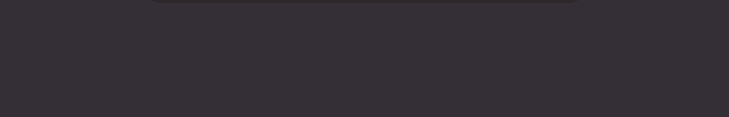
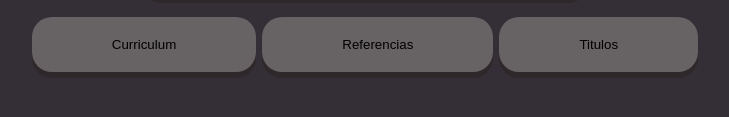
Before and after one commit to Nestorahumadag/git_landing, a plain HTML site: page index.html in a window 1280 px wide. Shown: the part 399-516 px from the top of the page, without its empty margins (275-1004 px from the left). Drawn offline with nearby package versions, Linux system fonts and the light colour scheme.

Commit message:
Se agrega popovers

```diff
--- a/assets/css/style.css
+++ b/assets/css/style.css
@@ -57,3 +57,16 @@ form {
   box-shadow: none;
   top: 6px;
 }
+
+footer {
+  margin-top: 20px;
+}
+#popover {
+  display: flex;
+  justify-content: center;
+
+}
+#popover .btn{
+  margin-inline: 3px;
+
+}
--- a/assets/js/main.js
+++ b/assets/js/main.js
@@ -0,0 +1,2 @@
+const popoverTriggerList = document.querySelectorAll('[data-bs-toggle="popover"]')
+const popoverList = [...popoverTriggerList].map(popoverTriggerEl => new bootstrap.Popover(popoverTriggerEl))
--- a/index.html
+++ b/index.html
@@ -1,5 +1,6 @@
 <!DOCTYPE html>
 <html lang="en">
+
 <head>
   <meta charset="UTF-8">
   <meta name="viewport" content="width=device-width, initial-scale=1.0">
@@ -8,6 +9,7 @@
   <link rel="stylesheet" href="assets/css/style.css">
   <link href="https://fonts.googleapis.com/css?family=Open+Sans|Space+Mono" rel="stylesheet">
 </head>
+
 <body>
 
 
@@ -21,6 +23,25 @@
     </button>
   </div>
 
+  <footer>
+    <div class="container-fluid">
+      <div id="popover">
+        <button type="button" class="btn btn-secondary" data-bs-container="body" data-bs-toggle="popover"
+          data-bs-placement="top" data-bs-content="Top popover">
+          Curriculum
+        </button>
+        <button type="button" class="btn btn-secondary" data-bs-container="body" data-bs-toggle="popover"
+          data-bs-placement="right" data-bs-content="Right popover">
+          Referencias
+        </button>
+        <button type="button" class="btn btn-secondary" data-bs-container="body" data-bs-toggle="popover"
+          data-bs-placement="bottom" data-bs-content="Bottom popover">
+          Titulos
+        </button>
+      </div>
+    </div>
+  </footer>
   <script src="assets/js/main.js"></script>
 </body>
+
 </html>
```
